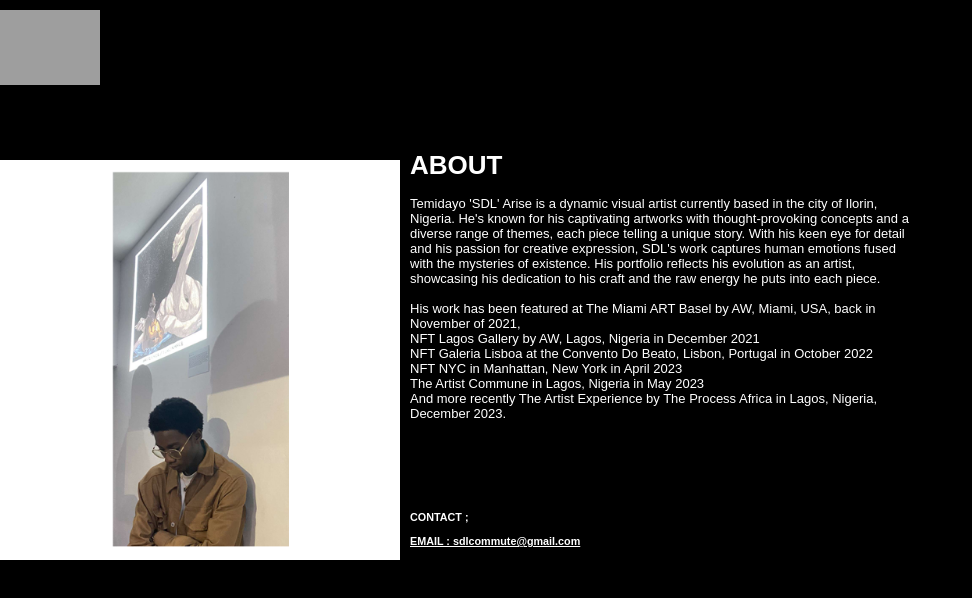
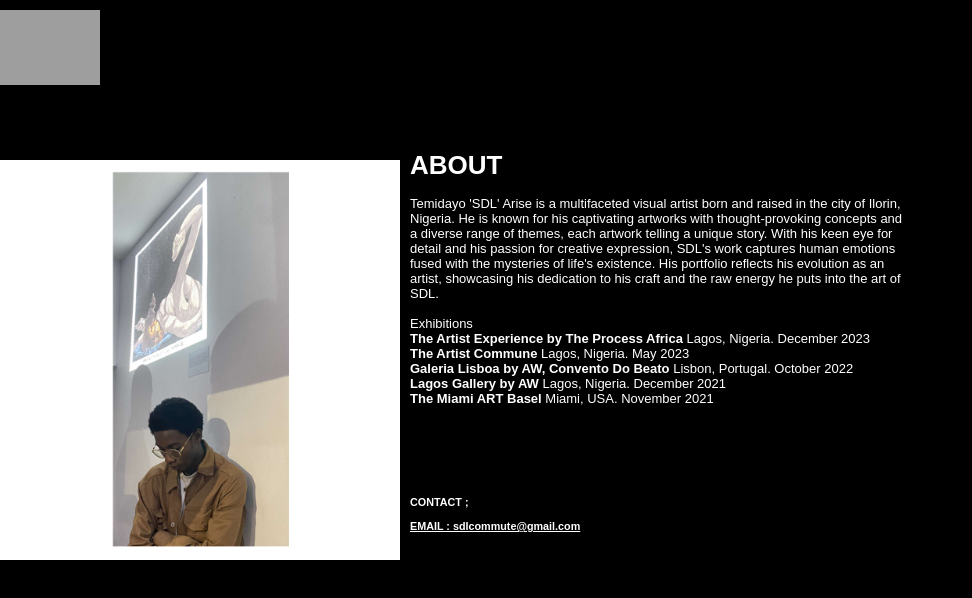
Before and after one commit to MHAD-MHAX/SDL-WEBSITE, a React (Create React App) app: page /about in a window 1280 px wide. Shown: the top 598 px of the page, without its empty margins (0-972 px from the left). Built offline with nearby package versions, Linux system fonts and the light colour scheme; grey boxes are pictures that could not be loaded.

Commit message:
text updates

```diff
--- a/public/index.html
+++ b/public/index.html
@@ -24,7 +24,7 @@
       work correctly both with client-side routing and a non-root public URL.
       Learn how to configure a non-root public URL by running `npm run build`.
     -->
-    <title>The Art Of SDL</title>
+    <title>Temidayo SDL Arise</title>
   </head>
   <body>
     <noscript>You need to enable JavaScript to run this app.</noscript>
--- a/src/pages/About.js
+++ b/src/pages/About.js
@@ -1,48 +1,62 @@
 import React from 'react';
-import { Link } from "react-router-dom";
-
+import { Link } from 'react-router-dom';
 
 import pic from '../images/website photo.jpg';
 import logo from '../images/logo-3.png';
-
 
 const About = () => {
   return (
     <div class="collect">
       <nav>
-            <Link to='/'>
-              <img  src={logo}  class="ulti"  alt="logo"/>
+        <Link to="/">
+          <img src={logo} class="ulti" alt="logo" />
         </Link>
       </nav>
-             <img src={pic} class="thee"  alt="pic"/>
+      <img src={pic} class="thee" alt="pic" />
       <div class="sdl-text">
         <h1>ABOUT</h1>
-              <br/>
+        <br />
         <p>
-              Temidayo 'SDL' Arise is a dynamic visual artist currently based in the city of Ilorin, Nigeria.
-              He's known for his captivating artworks with thought-provoking concepts and a diverse range of themes,
-              each piece telling a unique story. With his keen eye for detail and his passion for creative expression,
-              SDL's work captures human emotions fused with the mysteries of existence.
-              His portfolio reflects his evolution as an artist,
-              showcasing his dedication to his craft and the raw energy he puts into each piece.
-              <br/><br/>
-              <p>His work has been featured at The Miami ART Basel by AW, Miami, USA, back in November of 2021,</p>
-              <p> NFT Lagos Gallery by AW, Lagos, Nigeria in December 2021</p>
-              <p>NFT Galeria Lisboa at the Convento Do Beato, Lisbon, Portugal in October 2022</p>
-              <p>NFT NYC in Manhattan, New York in April 2023</p>
-              <p>The Artist Commune in Lagos, Nigeria in May 2023 </p>
-              <p>And more recently The Artist Experience by The Process Africa in Lagos, Nigeria, December 2023.</p>
-
-                <h5>CONTACT ; <br/>
-                <br/>
-                <a href='mailto:sdlcommute@gmail.com'>EMAIL : sdlcommute@gmail.com</a>
+          Temidayo 'SDL' Arise is a multifaceted visual artist born and raised
+          in the city of Ilorin, Nigeria. He is known for his captivating
+          artworks with thought-provoking concepts and a diverse range of
+          themes, each artwork telling a unique story. With his keen eye for
+          detail and his passion for creative expression, SDL's work captures
+          human emotions fused with the mysteries of life's existence. His
+          portfolio reflects his evolution as an artist, showcasing his
+          dedication to his craft and the raw energy he puts into the art of
+          SDL.
+          <br />
+          <br />
+          <p>Exhibitions</p>
+          <p>
+            <b>The Artist Experience by The Process Africa</b> Lagos, Nigeria.
+            December 2023
+          </p>
+          <p>
+            <b>The Artist Commune</b> Lagos, Nigeria. May 2023
+          </p>
+          <p>
+            <b>Galeria Lisboa by AW, Convento Do Beato</b> Lisbon, Portugal.
+            October 2022
+          </p>
+          <p>
+            <b>Lagos Gallery by AW</b> Lagos, Nigeria. December 2021
+          </p>
+          <p>
+            <b>The Miami ART Basel</b> Miami, USA. November 2021
+          </p>
+          <h5>
+            CONTACT ; <br />
+            <br />
+            <a href="mailto:sdlcommute@gmail.com">
+              EMAIL : sdlcommute@gmail.com
+            </a>
           </h5>
         </p>
       </div>
-
     </div>
-
-  )
-}
+  );
+};
 
 export default About;
```
Lines whose indentation alone changed are shown as unchanged.
